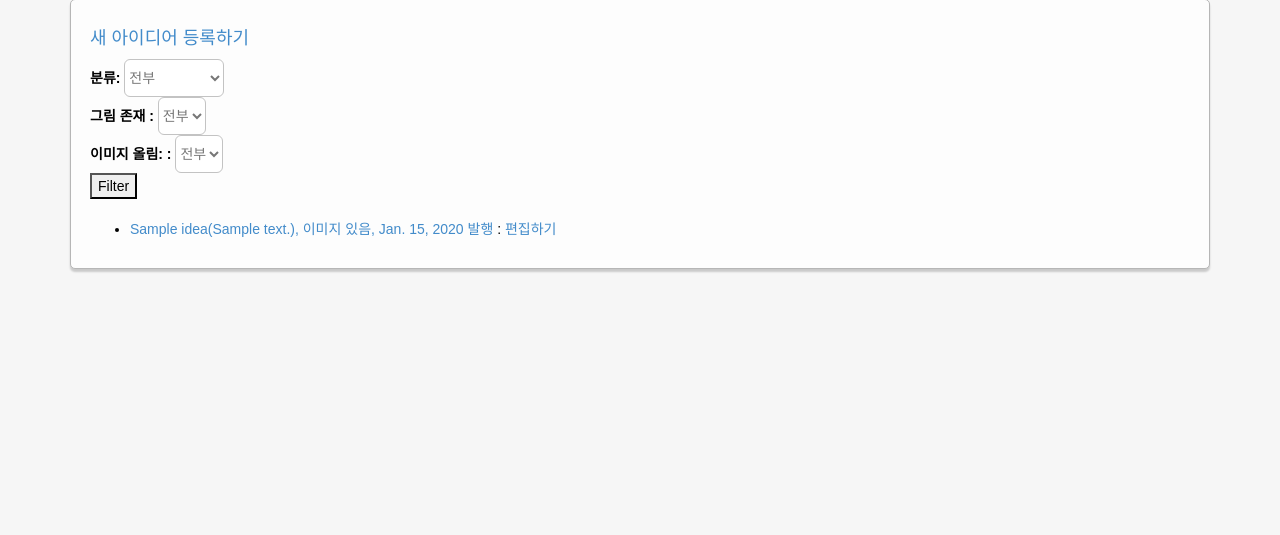
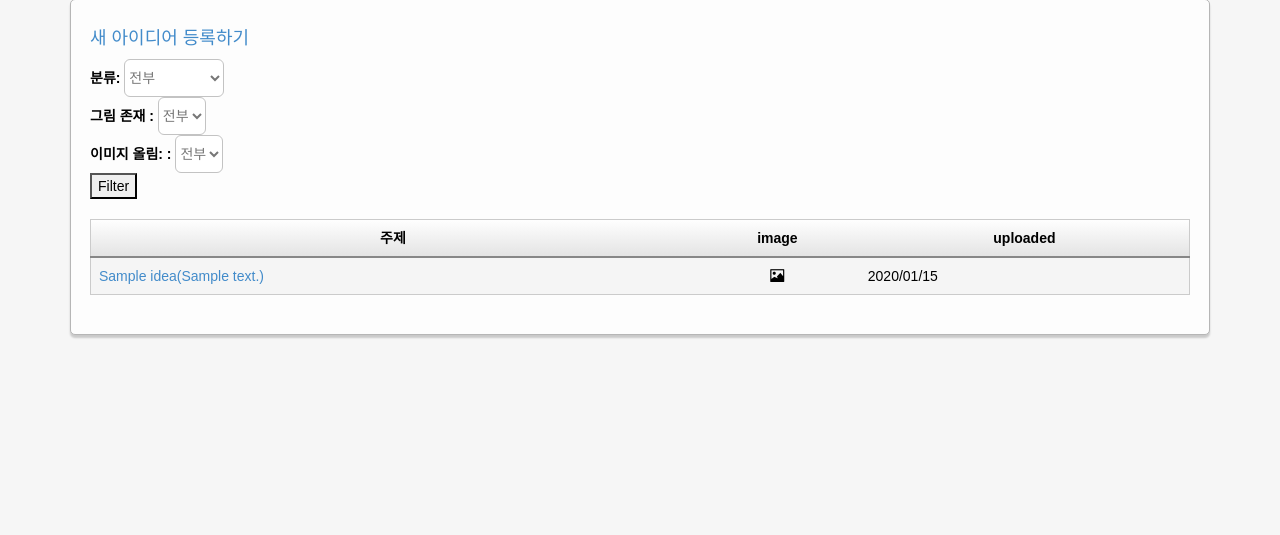
Before and after one commit to hahaman5/yami_diary, a Django app: page /list in a window 1280 px wide. Shown: the part 119-654 px from the top of the page. Run offline with Django 3.2, Linux system fonts and the light colour scheme; tables that the repository leaves empty hold one stand-in row (values such as "Sample post"); some libraries are stand-ins or nearby versions; some web fonts are replaced.

Commit message:
change idea list to bootstrap table

```diff
--- a/templates/list.html
+++ b/templates/list.html
@@ -33,23 +33,39 @@
     </form>
     </h5>
     <br>
-    <ul>
-        {% for idea in photos %}
-        <li>
+        <table id="idea_list" class="table">
+            <thead>
+                <tr>
+                    <th style="width: 55%" class='text-center'>주제</th>
+                    <th style="width: 15%" class='text-center'>image</th>
+                    <th style="width: 30%" class='text-center'>uploaded</th>
+                </tr>
+            </thead>
+            <tbody>
+            {% for idea in photos %}
+            <tr>
+                <td><a href="{{ idea.get_absolute_url }}">{{idea.subject}}({{idea.get_div_name}})</a></td>
+                <td class="text-center">
+                    {% if idea.image %}
+                    <span class="glyphicon glyphicon-picture"></span>
 
-        <a href="{{ idea.get_absolute_url }}">{{idea.subject}}({{idea.get_div_name}}),
-            {% if idea.image %} 이미지 있음, {% endif %}
-            {% if idea.pub_date %}
-            {{idea.pub_date}} 발행
-            {% endif %}
-        </a>  :
-        <a href="{{ idea.get_edit_url }}">편집하기</a>
+                    {% endif %}
+                </td>
+                <td>
+                {% if idea.pub_date %}
+                {{idea.pub_date|date:"Y/m/d"}}
+                {% endif %}
+                </td>
 
-        </li>
+                <!--
+                <td><a href="{{ idea.get_edit_url }}">편집</a></td>
+                --!>
+            </tr>
         {% empty %}
         <li>게시한 사진이 없습니다.</li>
         {% endfor %}
-    </ul>
+            </tbody>
+        </table>
 
 </div>
 {% endblock %}
```
